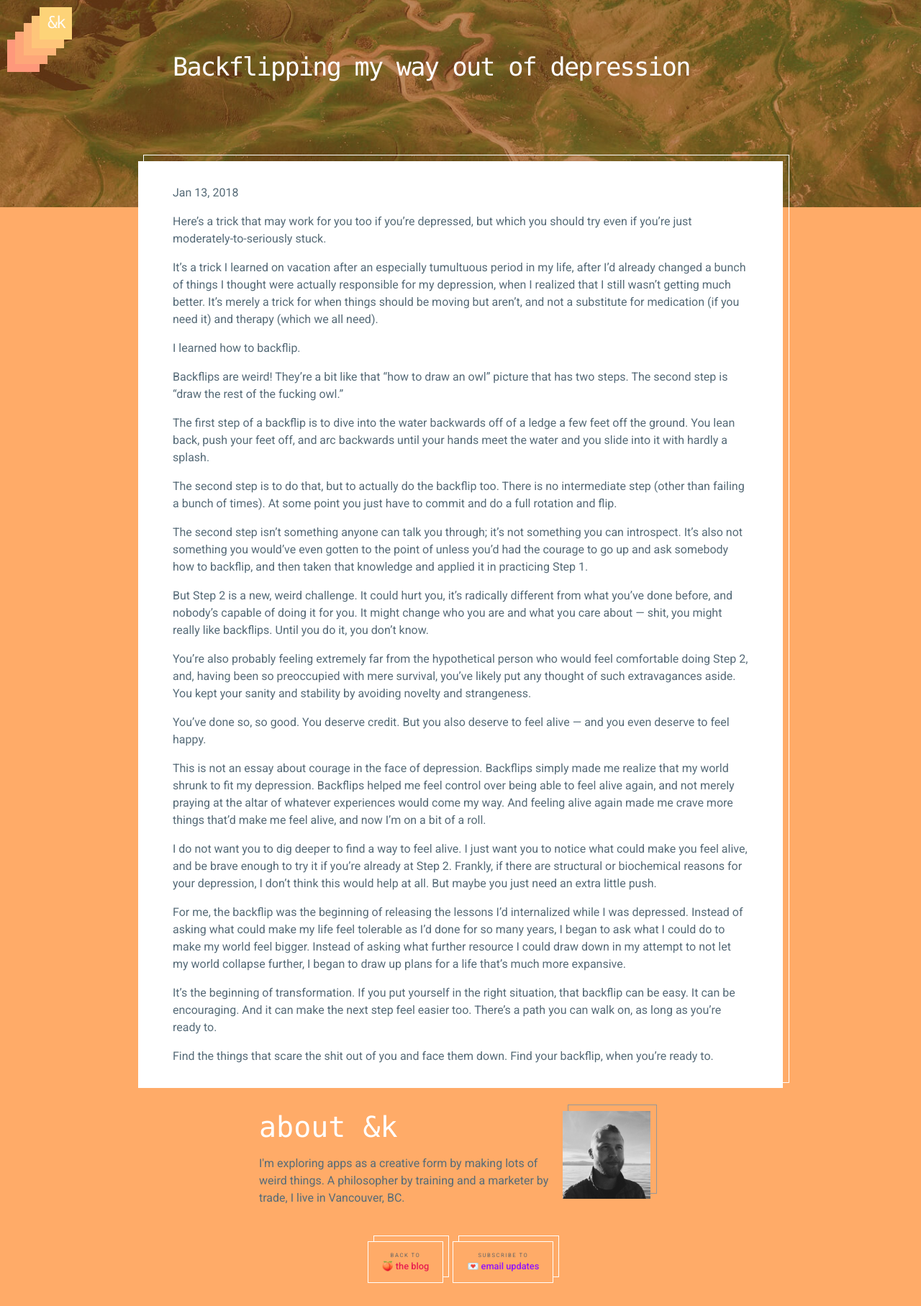
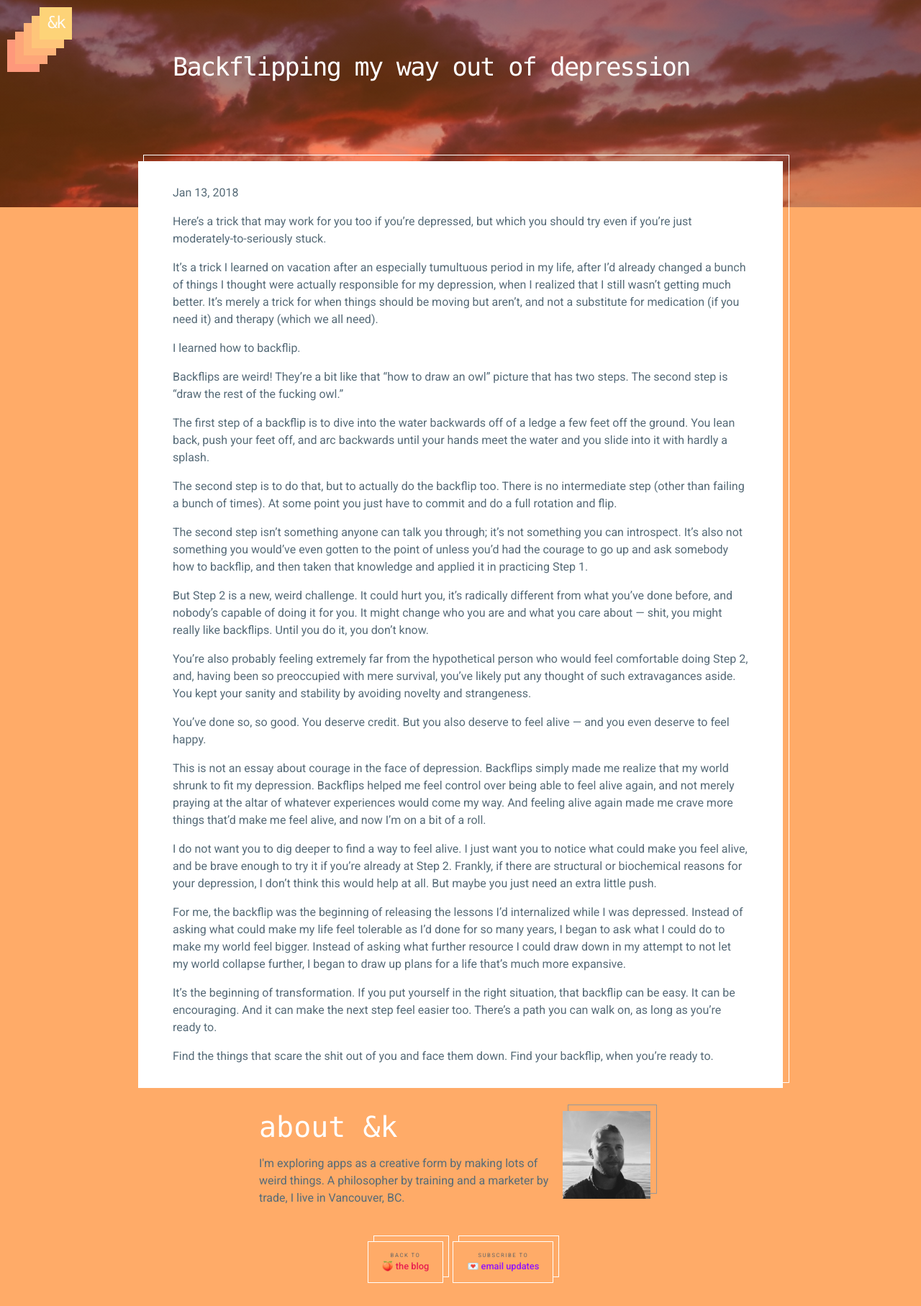
Before and after one commit to andkon/andkon.github.io, a Jekyll site: the page built from _posts/2018-01-13-backflipping.md, in a window 1280 px wide. Shown: the whole page at 72% size. Built offline with Jekyll 4.4.1, drawn with Linux system fonts in a browser that asks for light colours; nearby versions of some CDN libraries; comment, search, counter and statistics services are not loaded.

Commit message:
Made the post look cooler with background image

```diff
--- a/_layouts/post.html
+++ b/_layouts/post.html
@@ -26,7 +26,6 @@
       </article>
     </main>
     {% include post_footer.html %}
-
   </body>
 
 {% if page.background_image %}
--- a/_posts/2018-01-13-backflipping.md
+++ b/_posts/2018-01-13-backflipping.md
@@ -2,6 +2,7 @@
 title: Backflipping my way out of depression
 layout: post
 category: writing
+background_image: DSCF5208.jpg
 ---
 Here's a trick that may work for you too if you're depressed, but which you should try even if you're just moderately-to-seriously stuck.
 
```
Also changed, not shown: assets/images/DSCF5208.jpg (added), assets/images/paraw.jpg (added).
